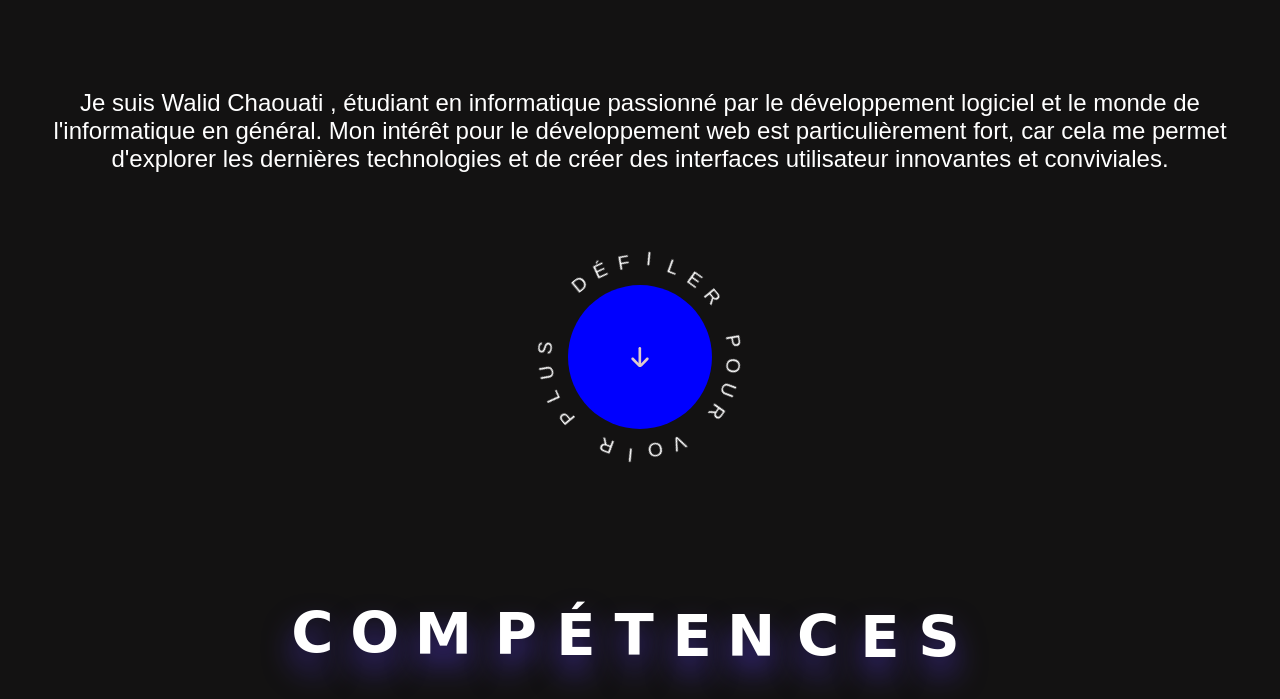
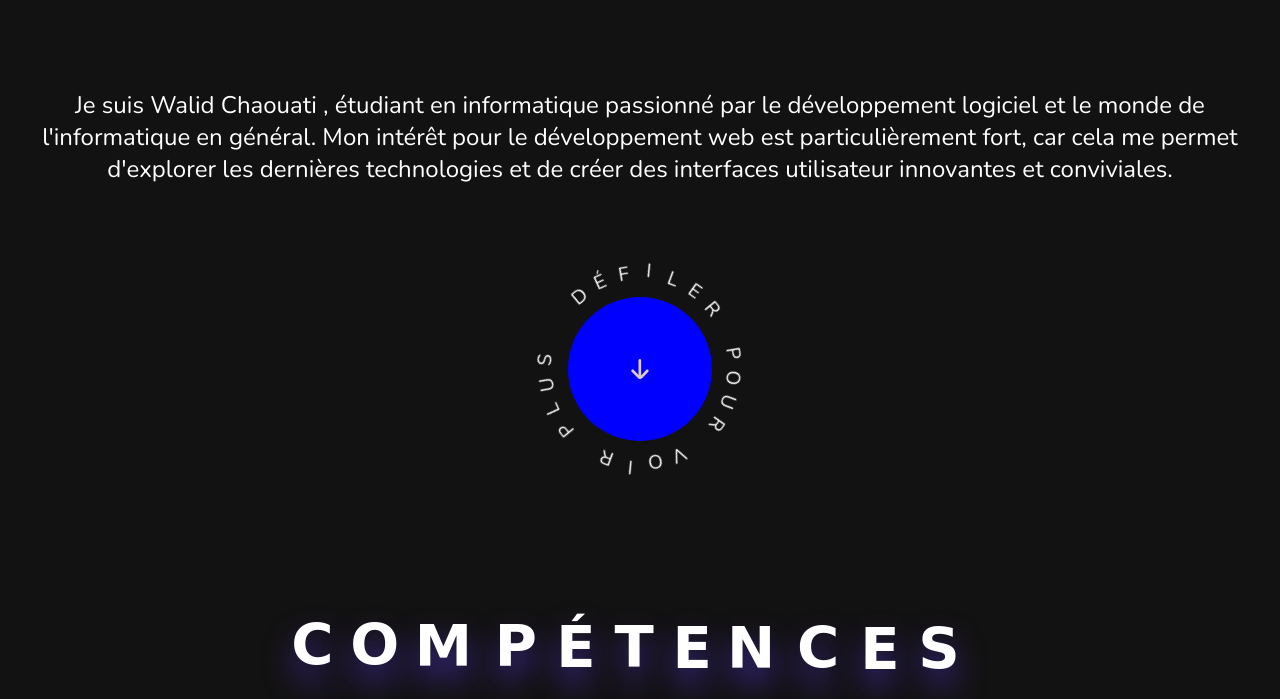
Before and after one commit to Oualid-CHAOUATI/portfolio-v2, a plain HTML site: page index.html in a window 1280 px wide. Shown: the part 428-1127 px from the top of the page. Drawn offline with nearby package versions, Linux system fonts and the light colour scheme; a web font is replaced by a local one.

Commit message:
change body font (apply a sans-serif one)

```diff
--- a/index.html
+++ b/index.html
@@ -12,11 +12,14 @@
 
     <link rel="preconnect" href="https://fonts.googleapis.com">
     <link rel="preconnect" href="https://fonts.gstatic.com" crossorigin>
+
     <link href="https://fonts.googleapis.com/css2?family=Indie+Flower&display=swap" rel="stylesheet">
     <link href="https://fonts.googleapis.com/css2?family=Satisfy&display=swap" rel="stylesheet">
     <link href="https://fonts.googleapis.com/css2?family=Bebas+Neue&display=swap" rel="stylesheet">
     <link href="https://fonts.googleapis.com/css2?family=Sawarabi+Mincho&display=swap" rel="stylesheet">
     <link href="https://fonts.googleapis.com/css2?family=Aboreto&display=swap" rel="stylesheet">
+    <link href="https://fonts.googleapis.com/css2?family=Nunito:wght@200;300;400&display=swap" rel="stylesheet">
+
     <!-- google fonts_____________________________________________________________________________________________ -->
     <link rel="stylesheet" href="styles/global/styles.css">
     <link rel="stylesheet" href="styles/cursor/cursor.css">
--- a/styles/global/styles.scss
+++ b/styles/global/styles.scss
@@ -96,6 +96,8 @@ body {
   color: var(--color);
   font-size: clamp(14px, 2vw, 24px);
   font-family: "Sawarabi Mincho", sans-serif;
+  font-family: "Nunito", sans-serif;
+  font-size: 400;
   overflow-x: hidden;
 }
 main {
```
Also changed, not shown: styles/global/styles.css, 1 other file.
